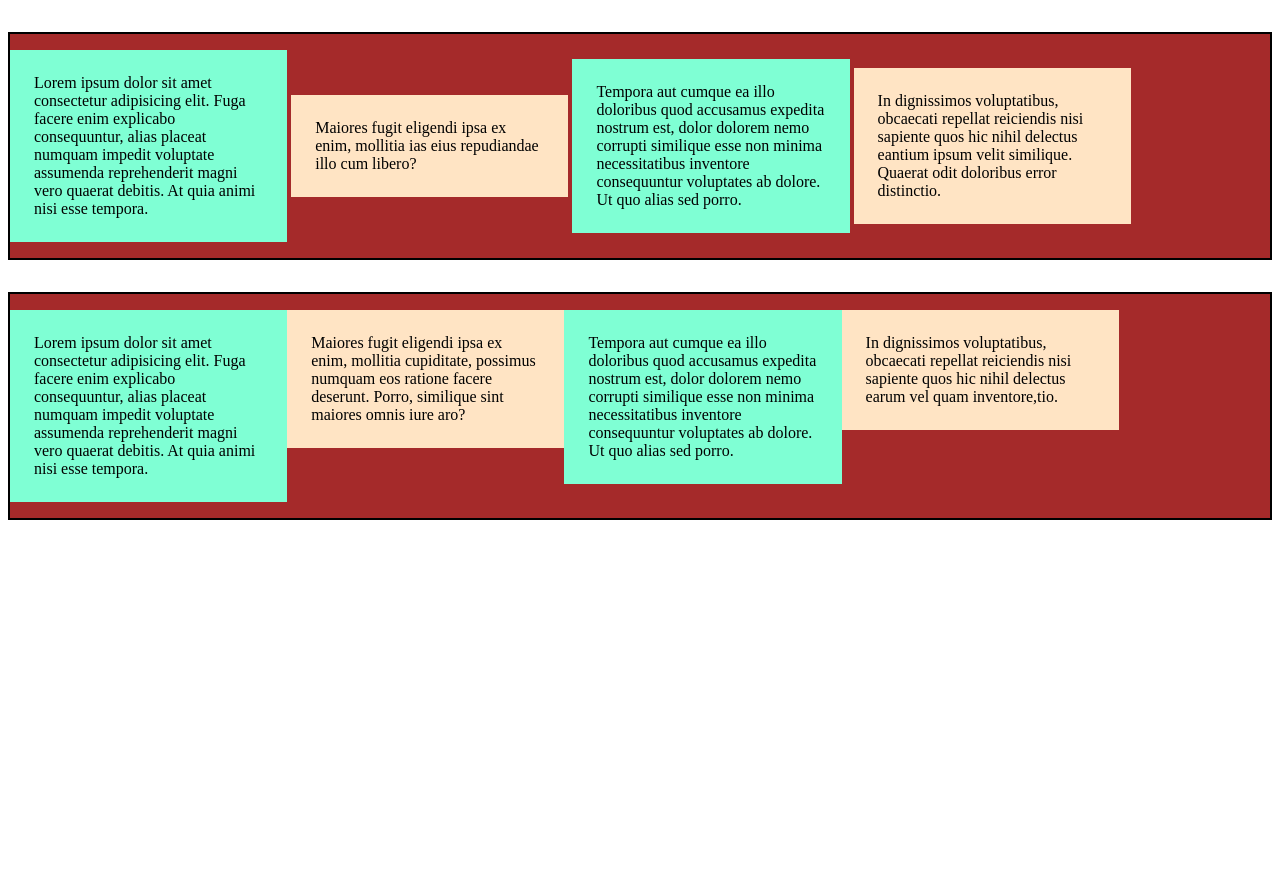
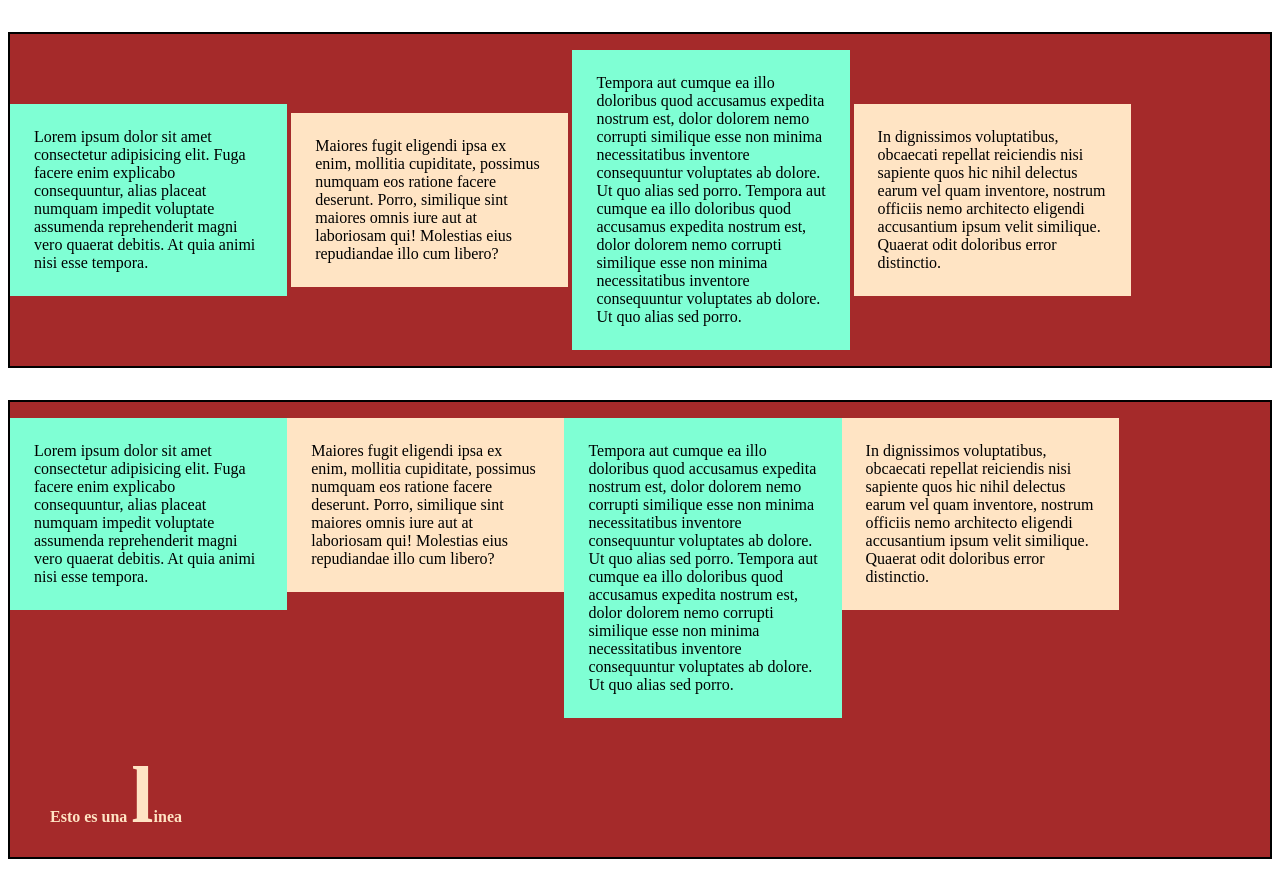
Before and after one commit to amadboc/paginas-web_css, a plain HTML site: page 04_cajas/espacios_inb.html in a window 1280 px wide. Before the commit the page ends 800 px from the top, so only its background shows below. Drawn offline with Linux system fonts and the light colour scheme.

Commit message:
cambios 04_cajas

```diff
--- a/04_cajas/css/espacios_inb.css
+++ b/04_cajas/css/espacios_inb.css
@@ -39,3 +39,12 @@ p {
  .clearfix {
      clear: both;
  }
+
+ span {
+     font-size: 5rem;
+ }
+
+ blockquote {
+     color: bisque;
+     font-weight: 900;
+ }
--- a/04_cajas/espacios_inb.html
+++ b/04_cajas/espacios_inb.html
@@ -11,25 +11,33 @@
 </head>
 
 <body>
-
     <section class="inline-block">
         <p>Lorem ipsum dolor sit amet consectetur adipisicing elit. Fuga facere enim explicabo consequuntur, alias placeat numquam
             impedit voluptate assumenda reprehenderit magni vero quaerat debitis. At quia animi nisi esse tempora.</p>
-        <p>Maiores fugit eligendi ipsa ex enim, mollitia ias eius repudiandae illo cum libero?</p>
+        <p>Maiores fugit eligendi ipsa ex enim, mollitia cupiditate, possimus numquam eos ratione facere deserunt. Porro, similique
+            sint maiores omnis iure aut at laboriosam qui! Molestias eius repudiandae illo cum libero?</p>
         <p>Tempora aut cumque ea illo doloribus quod accusamus expedita nostrum est, dolor dolorem nemo corrupti similique esse
+            non minima necessitatibus inventore consequuntur voluptates ab dolore. Ut quo alias sed porro. Tempora aut cumque ea illo doloribus quod accusamus expedita nostrum est, dolor dolorem nemo corrupti similique esse
             non minima necessitatibus inventore consequuntur voluptates ab dolore. Ut quo alias sed porro.</p>
-        <p>In dignissimos voluptatibus, obcaecati repellat reiciendis nisi sapiente quos hic nihil delectus eantium ipsum velit similique. Quaerat odit doloribus error distinctio.</p>
+        <p>In dignissimos voluptatibus, obcaecati repellat reiciendis nisi sapiente quos hic nihil delectus earum vel quam inventore,
+            nostrum officiis nemo architecto eligendi accusantium ipsum velit similique. Quaerat odit doloribus error distinctio.</p>
 
     </section>
     <section class="float">
         <p>Lorem ipsum dolor sit amet consectetur adipisicing elit. Fuga facere enim explicabo consequuntur, alias placeat numquam
             impedit voluptate assumenda reprehenderit magni vero quaerat debitis. At quia animi nisi esse tempora.</p>
         <p>Maiores fugit eligendi ipsa ex enim, mollitia cupiditate, possimus numquam eos ratione facere deserunt. Porro, similique
-            sint maiores omnis iure aro?</p>
+            sint maiores omnis iure aut at laboriosam qui! Molestias eius repudiandae illo cum libero?</p>
         <p>Tempora aut cumque ea illo doloribus quod accusamus expedita nostrum est, dolor dolorem nemo corrupti similique esse
+            non minima necessitatibus inventore consequuntur voluptates ab dolore. Ut quo alias sed porro. Tempora aut cumque ea illo doloribus quod accusamus expedita nostrum est, dolor dolorem nemo corrupti similique esse
             non minima necessitatibus inventore consequuntur voluptates ab dolore. Ut quo alias sed porro.</p>
-        <p>In dignissimos voluptatibus, obcaecati repellat reiciendis nisi sapiente quos hic nihil delectus earum vel quam inventore,tio.</p>
-    </section>
+        <p>In dignissimos voluptatibus, obcaecati repellat reiciendis nisi sapiente quos hic nihil delectus earum vel quam inventore,
+            nostrum officiis nemo architecto eligendi accusantium ipsum velit similique. Quaerat odit doloribus error distinctio.</p>
+
+        <div class="clearfix"></div>
+
+        <blockquote>Esto es una <span>l</span>inea</blockquote>
+        </section>
 
 </body>
 
```
